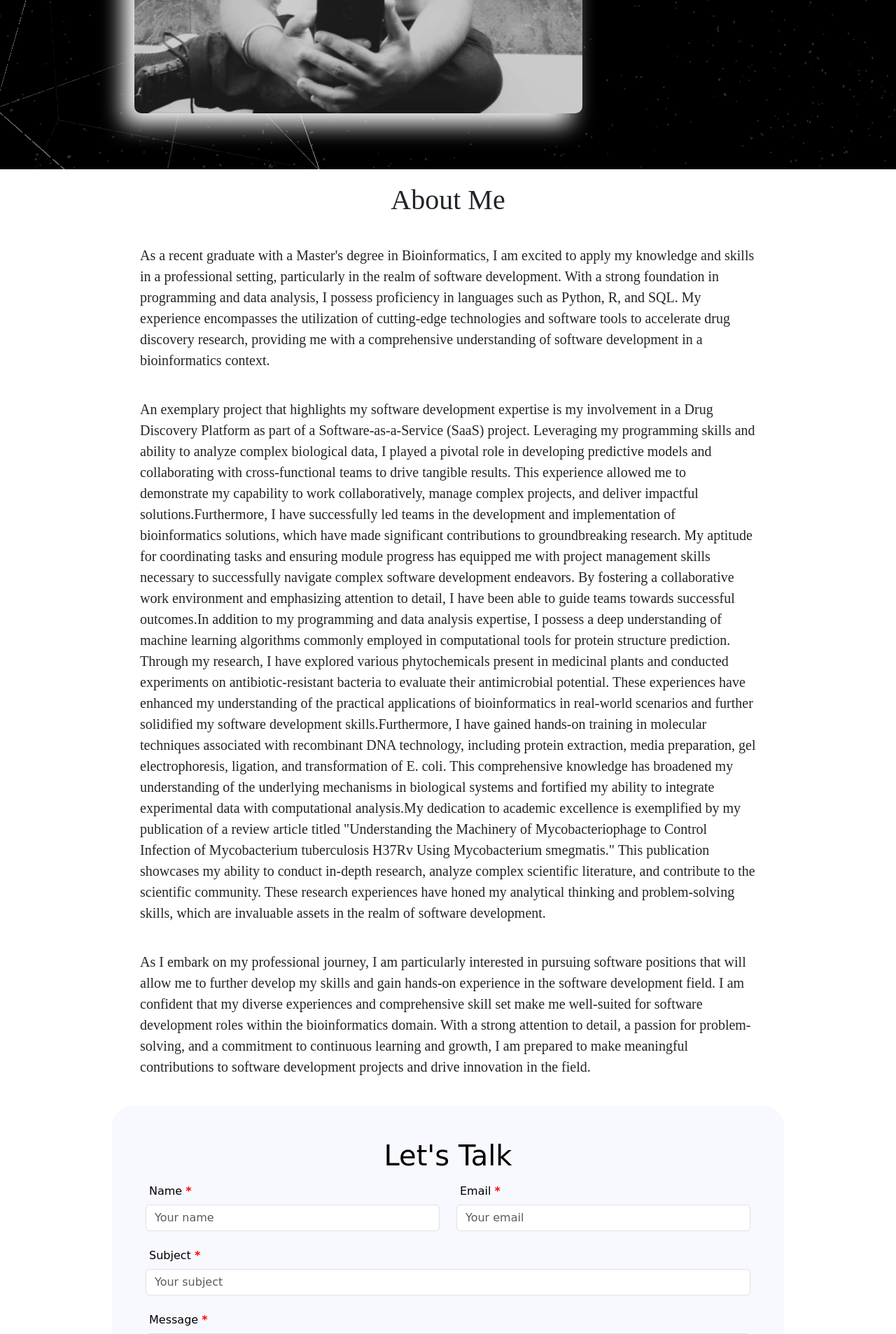
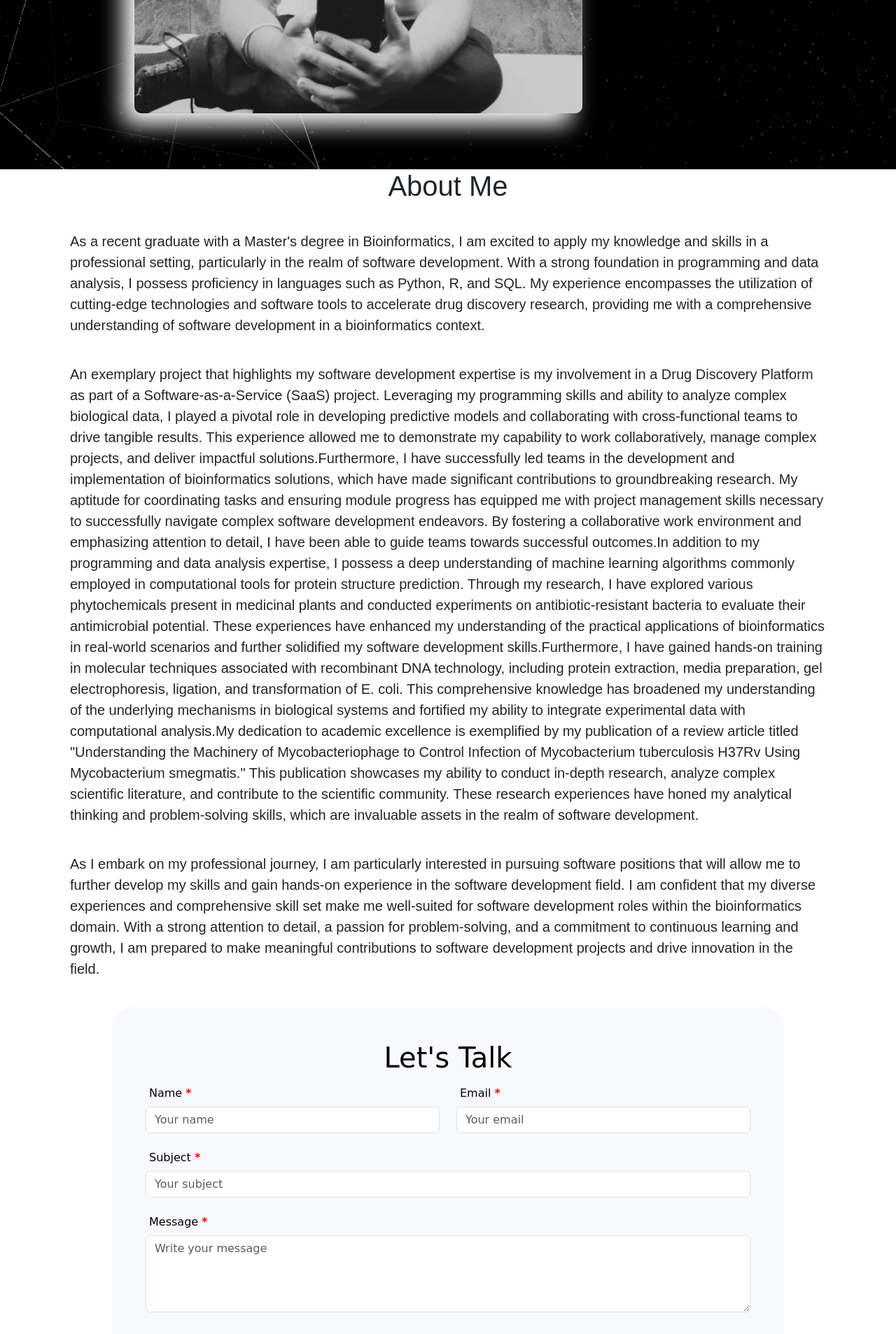
Before and after one commit to ManaasGupta/portfolio_website, a Flask app: page / in a window 1280 px wide. Shown: the part 638-2545 px from the top of the page at 70% size. Run offline with Flask 3, Linux system fonts and the light colour scheme; some libraries are stand-ins or nearby versions.

Commit message:
changed font

```diff
--- a/templates/index.html
+++ b/templates/index.html
@@ -103,7 +103,7 @@
             </div>
         </main>
     </div>
-    <div class="about lead" id="about" style="font-family: 'Times New Roman', Times, serif; margin:1em 5em;">
+    <div class="about lead" id="about" style="font-family:  Arial, Helvetica, sans-serif;">
         <h1 style="text-align: center;">About Me</h1>
         <p>As a recent graduate with a Master's degree in Bioinformatics, I am excited to apply my knowledge and skills
             in a professional setting, particularly in the realm of software development. With a strong foundation in
```
